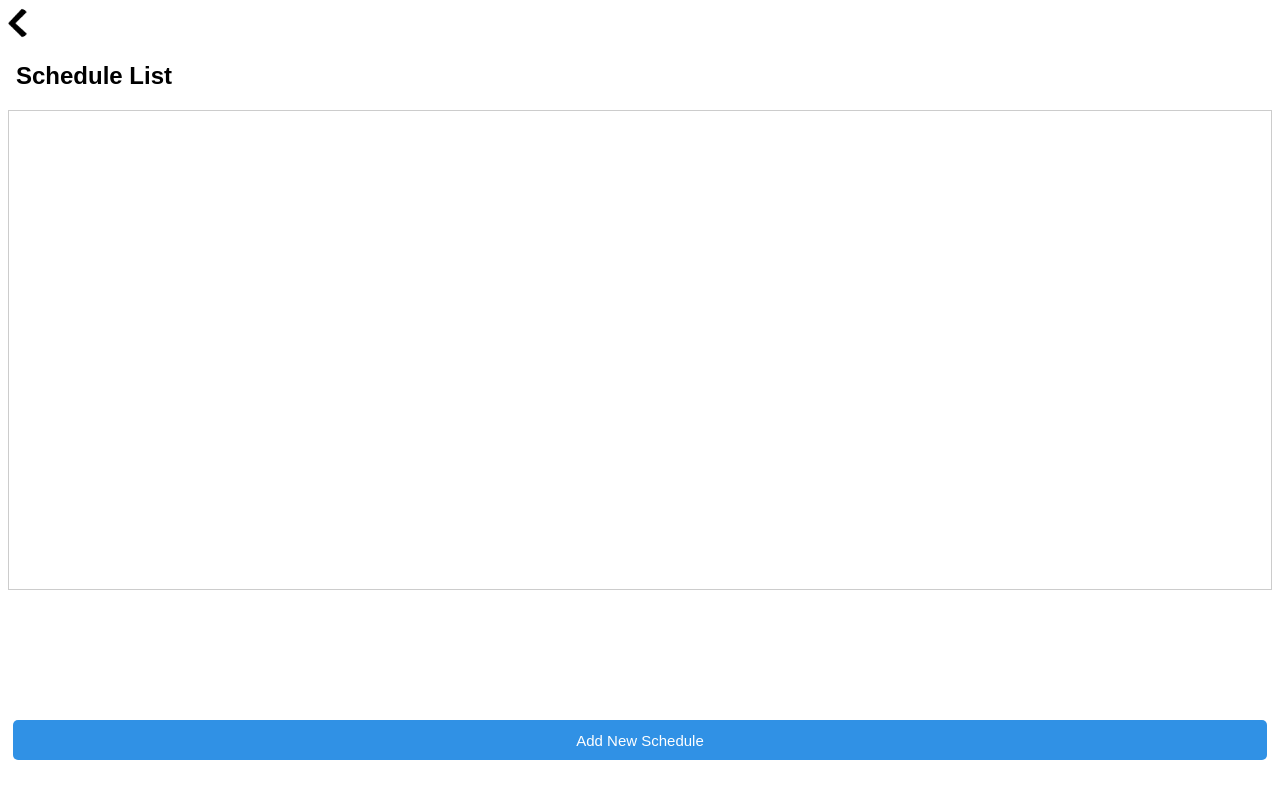
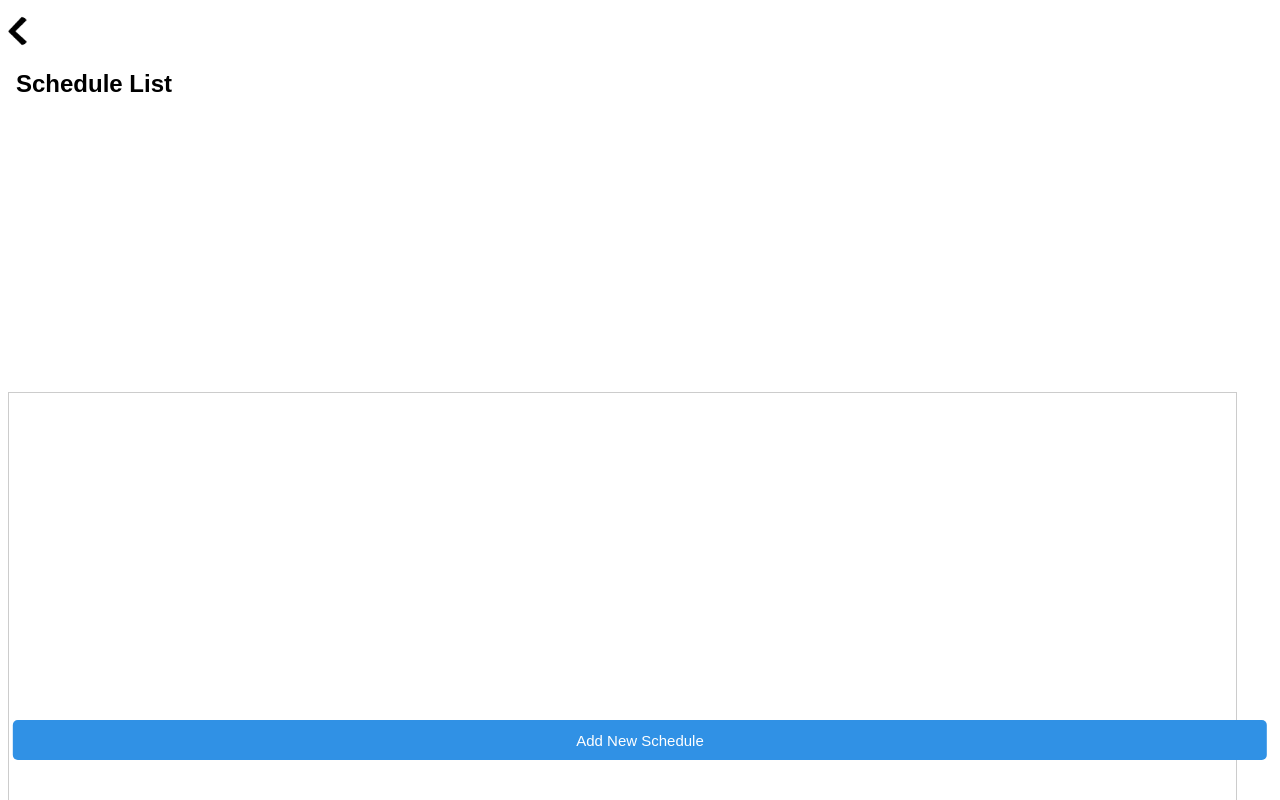
Before and after one commit to mddranasinghe/Task-Scheduler-Node-Cron-NodeJS-ExpressJS, a website: page index2.html in a window 1280 px wide. Drawn offline with Linux system fonts and the light colour scheme.

Commit message:
update list div

```diff
--- a/index2.html
+++ b/index2.html
@@ -52,36 +52,8 @@ height: 30px;
 }
 
 
-.add-button {
-            width: 100%;
-            margin: 0 auto;
-            justify-content: center;
-            position: fixed;
-            /* Adjust as needed */
-            left: 50%;
-            transform: translateX(-50%);
-            width: 100%;
-            text-align: center;
-            height: 100%;
-           top:90%;
-           z-index: 9990;
-           background-color: white;
 
-        }
 
-        #center-button,#schedulButton {
-
-            width: 98%;
-            height: 40px;
-            text-align: center;
-            color: white;
-            background-color: #3091E5;
-            border-radius: 5px;
-            border: none;
-            bottom:20px;
-            left: 50%;
-            font-size: 15px;
-        }
 
 .cricle{
 
@@ -213,19 +185,55 @@ input[type="checkbox"]:checked::after {
      cursor: pointer;
     }
 #scheduleJobsList{
-
-
-  width: 100%;
+  border: none;
+  overflow-x: hidden;
+  width: 96%;
   height: 60vh;
   overflow-y:auto;
   border: 1px solid #ccc;
+  margin-top: 30%;
+  position: fixed;
+
 }
+.add-button {
+            width: 100%;
+            margin: 0 auto;
+            justify-content: center;
+            position: fixed;
+            /* Adjust as needed */
+            left: 50%;
+            transform: translateX(-50%);
+
+            text-align: center;
+            height: 30vh;
+           top:70%;
+
+
+        }
+
+        #center-button,#schedulButton {
+         position: absolute;
+         width: 98%;
+         height: 40px;
+         text-align: center;
+         color: white;
+         background-color: #3091E5;
+         border-radius: 5px;
+         border: none;
+         bottom:40px;
+         left: 50%;
+         transform: translateX(-50%);
+         font-size: 15px;
+
+     }
 </style>
 </head>
 <body>
   <div id="list" style="display: non;">
+    <div style="height: 20vh;top:2%;position: fixed;width: 100%;" >
     <img src="image/less-than.png"  id="backicon" onclick="location.href='index.html'">
     <h2> Schedule List</h2>
+    </div>
   <div id="scheduleJobsList"></div>
   <div class="add-button">
     <button id="center-button" onclick="controlOption('add')">Add New Schedule</button>
```
Also changed, not shown: schedules.json (+0 -16 lines).
